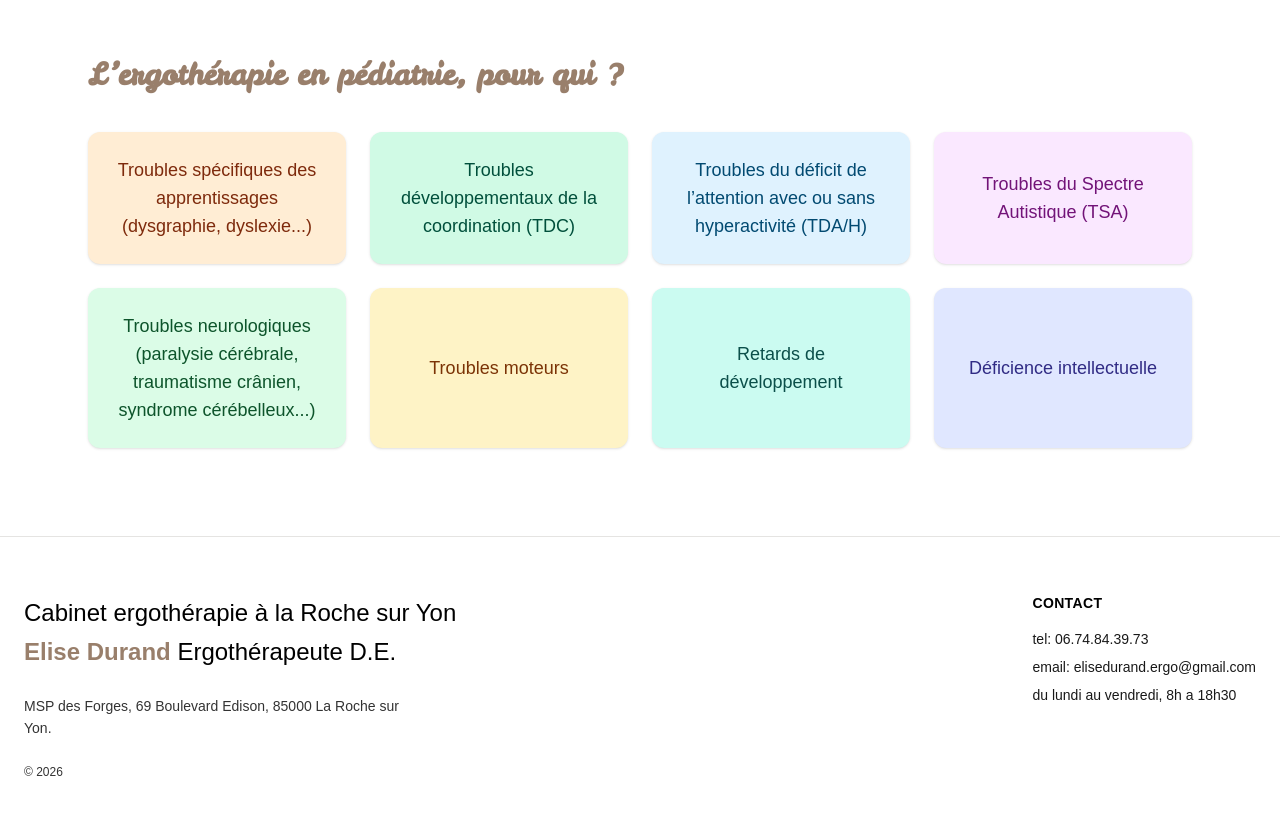
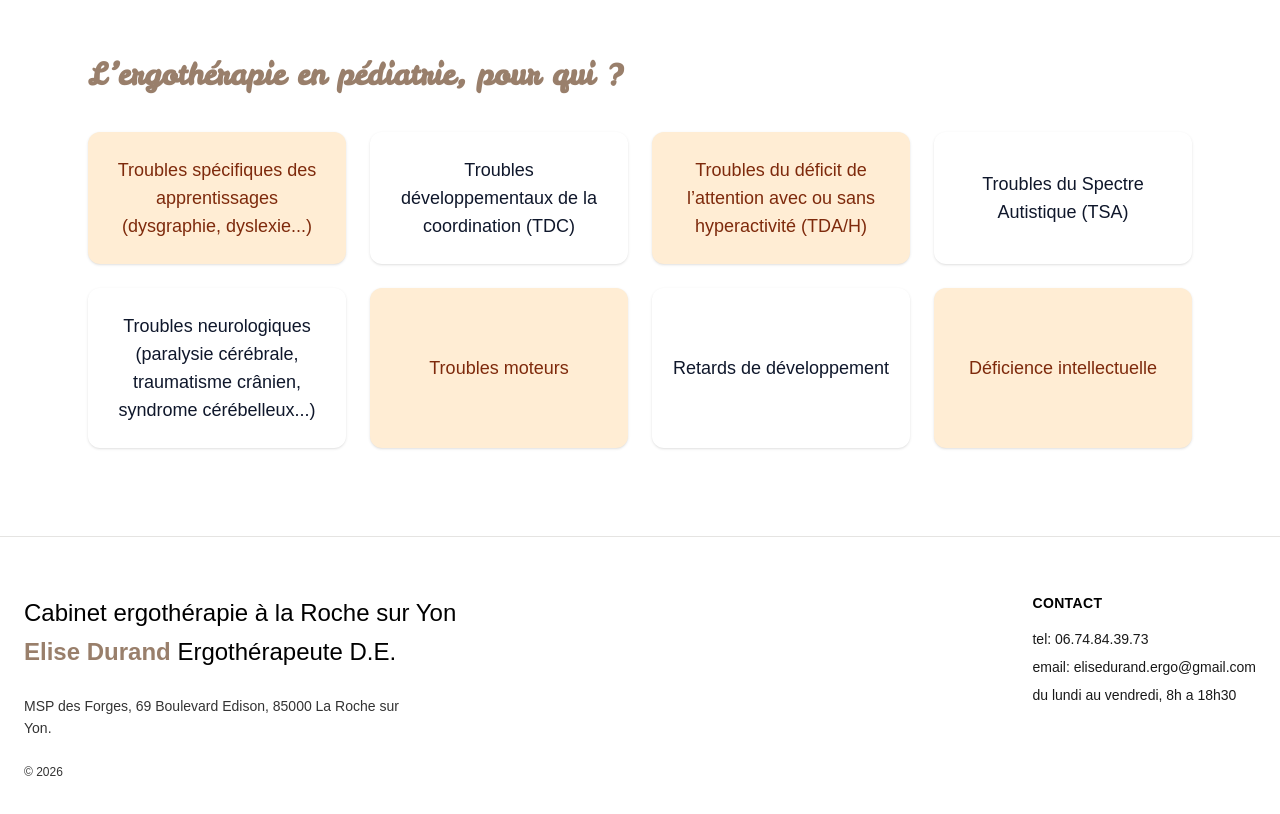
Before and after one commit to PoloLoveTaco/Site-Elise, a React (Vite) app: page /ergopediatrie in a window 1280 px wide. Shown: the part 1720-2534 px from the top of the page. Built offline with nearby package versions, Linux system fonts and the light colour scheme.

Commit message:
[ADD] modification de la page home

```diff
--- a/src/components/locationCard.tsx
+++ b/src/components/locationCard.tsx
@@ -36,10 +36,9 @@ function LocationCard() {
                     </div>
 
                     <p className="text-base leading-relaxed text-justify">
-                        Le cabinet d’ergothérapie est situé à 10 minutes à pied de la gare <span className="font-semibold">SNCF</span>,
-                        il est accessible par <span className="font-semibold">bus (7B, 7 et 6)</span>.
-                        Il dispose d’une salle d’attente et des toilettes avec
-                        <span className="font-semibold"> accès handicapé</span>.
+                        Le cabinet d’ergothérapie est situé à 10 minutes à pied de la gare SNCF,
+                        il est accessible par bus (7B, 7 et 6).
+                        Il dispose d’une salle d’attente et des toilettes avec accès handicapé.
                     </p>
                 </div>
             </div>
--- a/src/pages/ergoPediatrie/index.tsx
+++ b/src/pages/ergoPediatrie/index.tsx
@@ -104,31 +104,31 @@ function ErgoPediatrie() {
                             Troubles spécifiques des apprentissages (dysgraphie, dyslexie...)
                         </div>
 
-                        <div className="bg-emerald-100 text-emerald-900 p-6 text-center text-lg font-oswald-bold rounded-xl shadow-sm flex items-center justify-center">
+                        <div className="p-6 text-center text-lg font-oswald-bold rounded-xl shadow-sm flex items-center justify-center">
                             Troubles développementaux de la coordination (TDC)
                         </div>
 
-                        <div className="bg-sky-100 text-sky-900 p-6 text-center text-lg font-oswald-bold rounded-xl shadow-sm flex items-center justify-center">
+                         <div className="bg-orange-100 text-orange-900 p-6 text-center text-lg font-oswald-bold rounded-xl shadow-sm flex items-center justify-center">
                             Troubles du déficit de l’attention avec ou sans hyperactivité (TDA/H)
                         </div>
 
-                        <div className="bg-fuchsia-100 text-fuchsia-900 p-6 text-center text-lg font-oswald-bold rounded-xl shadow-sm flex items-center justify-center">
+                        <div className="p-6 text-center text-lg font-oswald-bold rounded-xl shadow-sm flex items-center justify-center">
                             Troubles du Spectre Autistique (TSA)
                         </div>
 
-                        <div className="bg-green-100 text-green-900 p-6 text-center text-lg font-oswald-bold rounded-xl shadow-sm flex items-center justify-center">
+                        <div className="p-6 text-center text-lg font-oswald-bold rounded-xl shadow-sm flex items-center justify-center">
                             Troubles neurologiques (paralysie cérébrale, traumatisme crânien, syndrome cérébelleux...)
                         </div>
 
-                        <div className="bg-amber-100 text-amber-900 p-6 text-center text-lg font-oswald-bold rounded-xl shadow-sm flex items-center justify-center">
+                         <div className="bg-orange-100 text-orange-900 p-6 text-center text-lg font-oswald-bold rounded-xl shadow-sm flex items-center justify-center">
                             Troubles moteurs
                         </div>
 
-                        <div className="bg-teal-100 text-teal-900 p-6 text-center text-lg font-oswald-bold rounded-xl shadow-sm flex items-center justify-center">
+                        <div className="text-center text-lg font-oswald-bold rounded-xl shadow-sm flex items-center justify-center">
                             Retards de développement
                         </div>
 
-                        <div className="bg-indigo-100 text-indigo-900 p-6 text-center text-lg font-oswald-bold rounded-xl shadow-sm flex items-center justify-center">
+                         <div className="bg-orange-100 text-orange-900 p-6 text-center text-lg font-oswald-bold rounded-xl shadow-sm flex items-center justify-center">
                             Déficience intellectuelle
                         </div>
                     </div>
--- a/src/pages/home/index.tsx
+++ b/src/pages/home/index.tsx
@@ -34,12 +34,12 @@ function Home() {
                         <span className='block text-[#997f6b] font-leckerli'>Qu’est-ce que l’ergothérapie ?</span>
                     </h2>
                     <p className="text-lg leading-relaxed text-slate-700 text-justify">
-                        « L’ergothérapeute (Occupational Therapist) est un professionnel de santé, exerçant dans les champs sanitaire, médico-social et social.
-                        Collaborant avec de nombreux professionnels (médecins, auxiliaires médicaux, travailleurs sociaux, acteurs de l’enseignement et de la formation,
+                        « <span className="font-semibold">L’ergothérapeute</span> (Occupational Therapist) est un <span className="font-semibold">professionnel</span> de santé, exerçant dans les champs sanitaire, médico-social et social.
+                        <span className="font-semibold">Collaborant avec de nombreux professionnels</span> (médecins, auxiliaires médicaux, travailleurs sociaux, acteurs de l’enseignement et de la formation,
                         techniciens de l’habitat…), il est un intervenant incontournable dans le processus d’adaptation, de réadaptation et d’intégration sociale des personnes.
-                        Spécialiste du rapport entre l’activité (ou occupation en lien avec la terminologie internationale désignant l’ergothérapie) et la santé,
-                        il mène des actions d’une part pour prévenir et modifier les activités délétères pour la santé,
-                        et d’autre part pour assurer l’accès des individus aux occupations qu’ils veulent ou doivent faire et
+                        <span className="font-semibold">Spécialiste du rapport entre l’activité</span> (ou occupation en lien avec la terminologie internationale désignant l’ergothérapie) et
+                        <span className="font-semibold"> la santé, il mène des actions d’une part pour prévenir et modifier les activités délétères</span> pour la santé,
+                        et d’autre part pour <span className="font-semibold">assurer l’accès des individus aux occupations qu’ils veulent ou doivent faire</span> et
                         rendre possible leur accomplissement de façon sécurisée, autonome, indépendante et efficace. »
                         (ANFE : association nationale française des ergothérapeutes)
                     </p>
```
